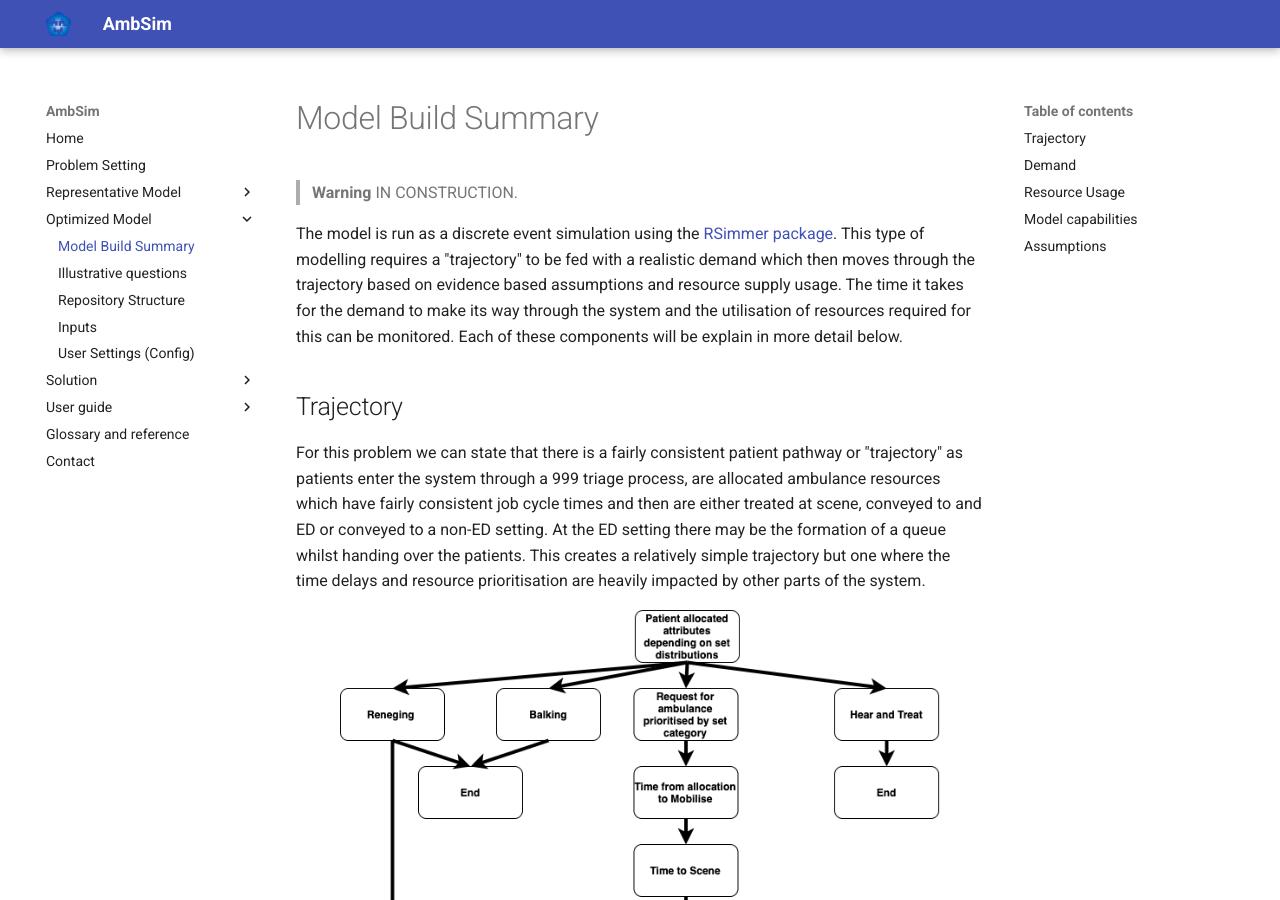
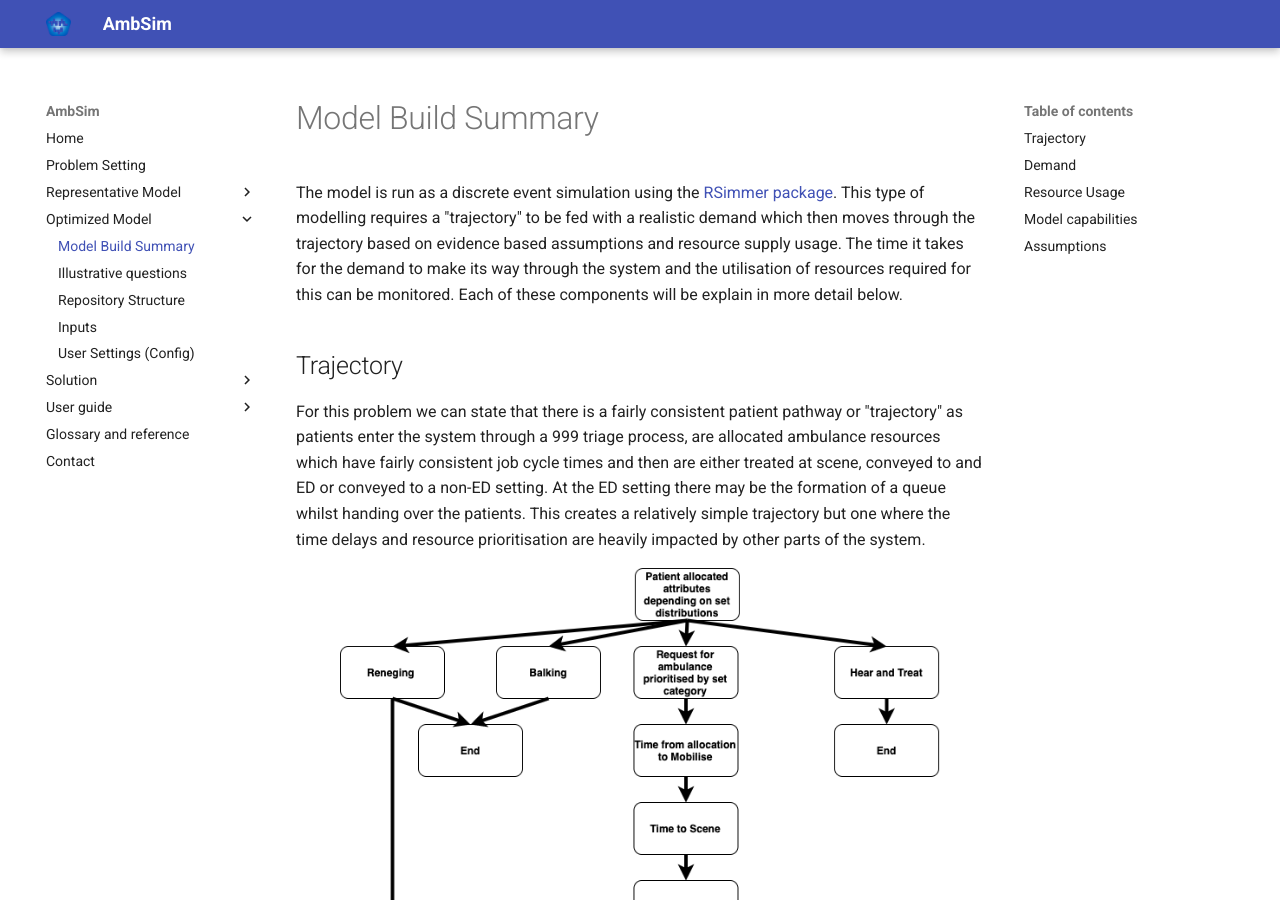
Before and after one commit to nhsengland/AmbModelOpen, an MkDocs documentation site: the page built from docs/run.md, in a window 1280 px wide and 900 px high. Built offline with MkDocs 1.6.1 and Material for MkDocs 9.7.7, drawn with Linux system fonts in a browser that asks for light colours.

Commit message:
remove warning

```diff
--- a/docs/run.md
+++ b/docs/run.md
@@ -1,6 +1,3 @@
-> **Warning**
-> IN CONSTRUCTION.
-
 The model is run as a discrete event simulation using the [RSimmer package](https://r-simmer.org/).  This type of modelling requires a "trajectory" to be fed with a realistic demand which then moves through the trajectory based on evidence based assumptions and resource supply usage.  The time it takes for the demand to make its way through the system and the utilisation of resources required for this can be monitored.  Each of these components will be explain in more detail below.
 
 ## Trajectory
```
